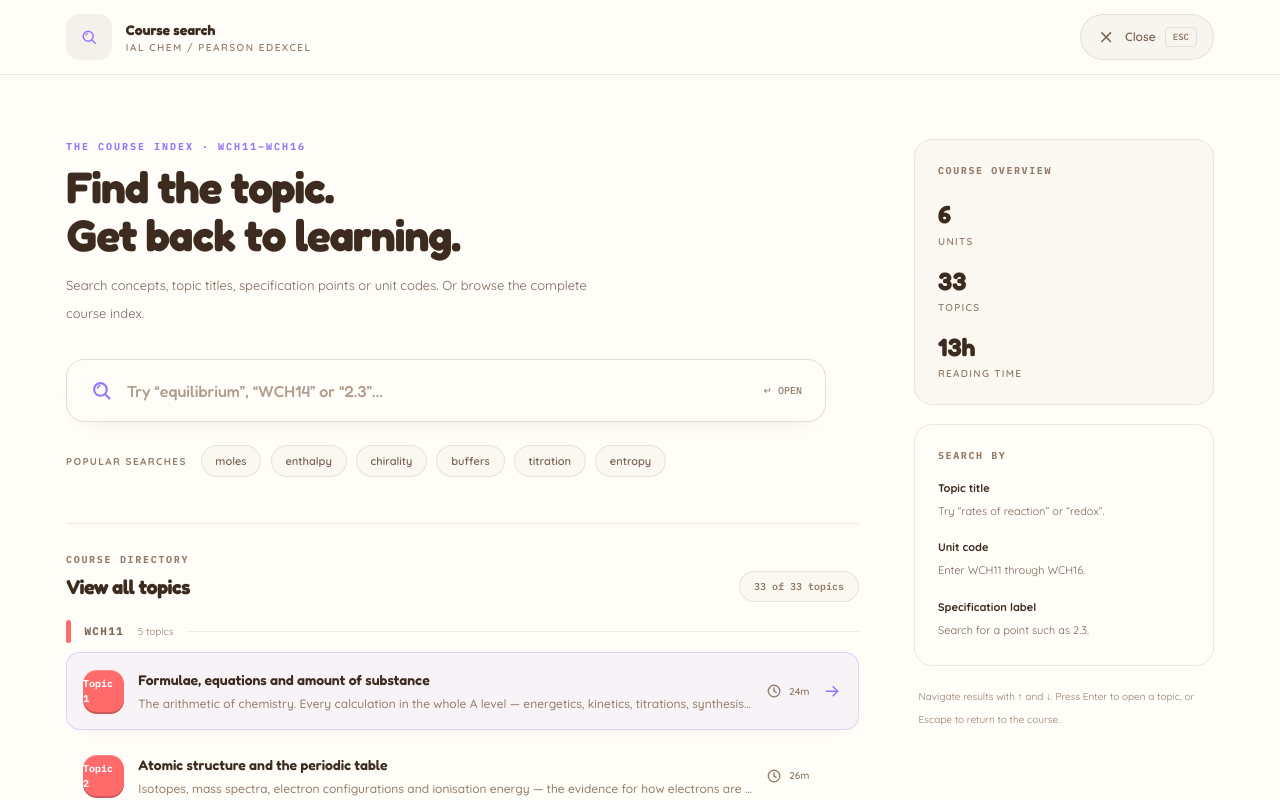
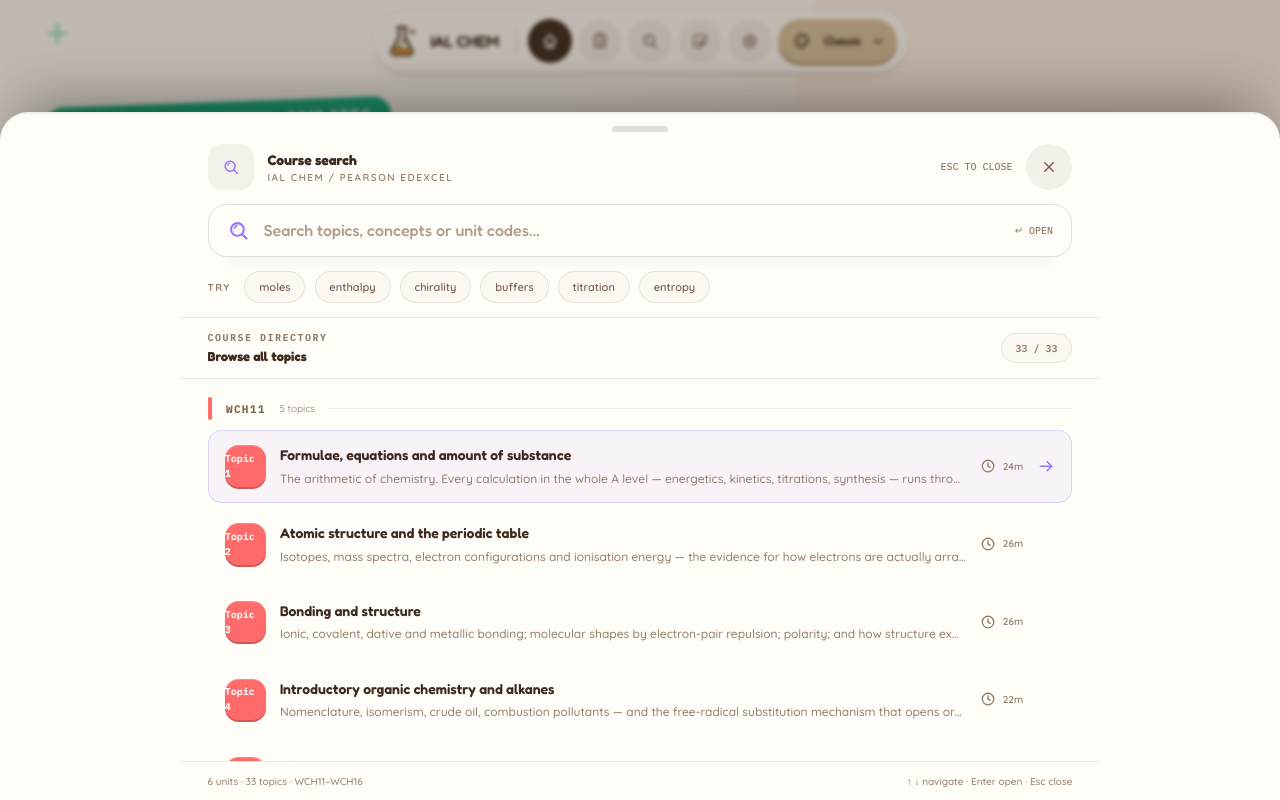
Before and after one commit to Cryptic-Corsair/revision-club, a Next.js app: page / in a window 1280 px wide. Both pictures are taken after a click on the button 649 px from the left and 41 px from the top of the page. Shown: the top 800 px of the page. Built offline with nearby package versions, Linux system fonts and the light colour scheme.

Commit message:
Turn course search into a Spec Map-style drawer

```diff
--- a/src/components/club/search.tsx
+++ b/src/components/club/search.tsx
@@ -1,6 +1,8 @@
 "use client";
 
 import { useEffect, useMemo, useRef, useState, type KeyboardEvent } from "react";
+import { createPortal } from "react-dom";
+import { AnimatePresence, m } from "framer-motion";
 import { ArrowRight, Clock, Search, X } from "./icons";
 import type { UnitCode } from "@/lib/spectra/types";
 import { SEARCH_INDEX, searchTopics, type SearchRow } from "@/lib/spectra/search-index";
@@ -21,14 +23,13 @@ export function SearchPalette({
   const [sel, setSel] = useState(0);
   const inputRef = useRef<HTMLInputElement>(null);
   const listRef = useRef<HTMLDivElement>(null);
+  const panelRef = useRef<HTMLDivElement>(null);
   const results = useMemo(
     () => q.trim() ? searchTopics(q, SEARCH_INDEX.length) : SEARCH_INDEX,
     [q],
   );
 
-  useEffect(() => {
-    setSel(0);
-  }, [q]);
+  useEffect(() => setSel(0), [q]);
 
   useEffect(() => {
     setSel((current) => Math.min(current, Math.max(0, results.length - 1)));
@@ -48,7 +49,9 @@ export function SearchPalette({
     return () => window.removeEventListener("keydown", onEscape);
   }, [open, onClose]);
 
-  if (!open) return null;
+  useEffect(() => {
+    if (open) panelRef.current?.focus({ preventScroll: true });
+  }, [open]);
 
   const pick = (row: SearchRow) => {
     onClose();
@@ -75,72 +78,125 @@ export function SearchPalette({
   }, {});
   let rowIndex = -1;
 
-  return (
-    <main className="fixed inset-0 z-[90] overflow-y-auto bg-paper text-ink" aria-label="IAL CHEM search">
-      <div className="sticky top-0 z-20 border-b border-ink/[0.09] bg-paper/95 backdrop-blur-md">
-        <div className="mx-auto flex max-w-[1240px] items-center justify-between gap-4 px-4 py-3 sm:px-7 lg:px-10">
-          <div className="flex min-w-0 items-center gap-3">
+  return createPortal(
+    <AnimatePresence>
+      {open && (
+        <>
+          <m.button
+            key="search-scrim"
+            type="button"
+            aria-label="Close search"
+            initial={{ opacity: 0 }}
+            animate={{ opacity: 1 }}
+            exit={{ opacity: 0 }}
+            transition={{ duration: 0.18 }}
+            onClick={onClose}
+            className="fixed inset-0 z-[89] cursor-default bg-cocoa/30 backdrop-blur-[2px]"
+          />
+          <m.section
+            key="search-drawer"
+            ref={panelRef}
+            role="dialog"
+            aria-modal="true"
+            aria-label="IAL CHEM course search"
+            tabIndex={-1}
+            initial={{ y: "102%" }}
+            animate={{ y: 0 }}
+            exit={{ y: "102%" }}
+            transition={{ type: "spring", stiffness: 340, damping: 34 }}
+            className="fixed inset-x-0 bottom-0 z-[90] flex h-[min(86dvh,780px)] flex-col overflow-hidden rounded-t-[28px] border-t-2 border-[var(--edge)] bg-paper text-ink shadow-[0_-30px_60px_-24px_rgb(0_0_0/0.4)] outline-none"
+            style={{ paddingBottom: "env(safe-area-inset-bottom, 0px)" }}
+          >
+            <div className="flex shrink-0 justify-center py-2.5" aria-hidden>
+              <span className="h-1.5 w-12 rounded-full bg-ink/15" />
+            </div>
+
+            <div className="mx-auto flex min-h-0 w-full max-w-[920px] flex-1 flex-col">
+              <header className="flex shrink-0 items-center gap-3 px-4 pb-3 sm:px-6">
                 <div className="grid h-10 w-10 shrink-0 place-items-center rounded-xl bg-ink/[0.055] text-grape">
                   <Search className="h-[18px] w-[18px]" />
                 </div>
-            <div className="min-w-0">
+                <div className="min-w-0 flex-1">
                   <p className="truncate font-display text-[14px] font-bold text-ink">Course search</p>
-              <p className="text-[10px] font-semibold uppercase tracking-[0.15em] text-ink-faint">IAL CHEM  /  PEARSON EDEXCEL</p>
+                  <p className="text-[10px] font-semibold uppercase tracking-[0.15em] text-ink-faint">IAL CHEM / PEARSON EDEXCEL</p>
                 </div>
-          </div>
-          <button type="button" onClick={onClose} className="flex h-10 shrink-0 items-center gap-2 rounded-full border border-ink/10 bg-ink/[0.035] px-3.5 text-[12px] font-semibold text-ink-soft transition hover:bg-ink/[0.08] hover:text-ink" aria-label="Close search">
-            <X className="h-4 w-4" />
-            <span className="hidden sm:inline">Close</span>
-            <kbd className="hidden rounded border border-ink/10 px-1.5 py-0.5 font-mono text-[9px] text-ink-faint sm:inline">ESC</kbd>
+                <span className="hidden font-mono text-[10px] text-ink-faint sm:inline">ESC TO CLOSE</span>
+                <button
+                  type="button"
+                  onClick={onClose}
+                  aria-label="Close search"
+                  className="grid h-10 w-10 shrink-0 place-items-center rounded-full bg-ink/[0.06] text-ink-soft transition-colors hover:bg-ink/[0.11] hover:text-ink"
+                >
+                  <X className="h-[18px] w-[18px]" />
                 </button>
-        </div>
-      </div>
+              </header>
 
-      <div className="mx-auto grid max-w-[1240px] gap-8 px-4 pb-16 pt-8 sm:px-7 sm:pt-11 lg:grid-cols-[minmax(0,1fr)_300px] lg:gap-12 lg:px-10 lg:pt-14">
-        <section className="min-w-0">
-          <div className="max-w-[760px]">
-            <p className="font-mono text-[10px] font-bold uppercase tracking-[0.2em] text-grape">THE COURSE INDEX · WCH11–WCH16</p>
-            <h1 className="mt-2 font-display text-[clamp(28px,4vw,44px)] font-bold leading-[1.08] tracking-tight text-ink">Find the topic.<br className="hidden sm:block" /> Get back to learning.</h1>
-            <p className="mt-3 max-w-[560px] text-[13px] leading-6 text-ink-soft">Search concepts, topic titles, specification points or unit codes. Or browse the complete course index.</p>
-
-            <div className="search-input-shell mt-7 flex items-center gap-3 rounded-2xl border border-ink/15 bg-paper px-4 py-4 shadow-[0_8px_28px_-22px_rgb(40_28_18_/_0.32)] transition focus-within:border-grape/50 focus-within:ring-4 focus-within:ring-grape/10 sm:px-5">
+              <div className="shrink-0 px-4 sm:px-6">
+                <div className="search-input-shell flex items-center gap-3 rounded-2xl border border-ink/15 bg-paper px-4 py-3 shadow-[0_8px_28px_-22px_rgb(40_28_18_/_0.32)] transition focus-within:border-grape/50 focus-within:ring-4 focus-within:ring-grape/10">
                   <Search className="h-5 w-5 shrink-0 text-grape" strokeWidth={2.2} />
                   <input
                     ref={inputRef}
                     value={q}
                     onChange={(event) => setQ(event.target.value)}
                     onKeyDown={onKey}
-                placeholder="Try “equilibrium”, “WCH14” or “2.3”…"
+                    placeholder="Search topics, concepts or unit codes…"
                     aria-label="Search topics, concepts or unit codes"
                     aria-controls="search-results"
                     aria-activedescendant={results[sel] ? `search-result-${sel}` : undefined}
                     autoComplete="off"
                     className="search-field min-w-0 flex-1 bg-transparent font-display text-[15px] font-semibold text-ink placeholder:font-medium placeholder:text-ink-faint/75 focus:outline-none sm:text-[16px]"
                   />
-              {q && <button type="button" onClick={() => { setQ(""); inputRef.current?.focus(); }} aria-label="Clear search" className="grid h-8 w-8 shrink-0 place-items-center rounded-full text-ink-faint transition hover:bg-ink/10 hover:text-ink"><X className="h-4 w-4" /></button>}
+                  {q && (
+                    <button
+                      type="button"
+                      onClick={() => { setQ(""); inputRef.current?.focus(); }}
+                      aria-label="Clear search"
+                      className="grid h-8 w-8 shrink-0 place-items-center rounded-full text-ink-faint transition hover:bg-ink/10 hover:text-ink"
+                    >
+                      <X className="h-4 w-4" />
+                    </button>
+                  )}
                   <span className="hidden shrink-0 font-mono text-[10px] text-ink-faint sm:inline">↵ OPEN</span>
                 </div>
 
-            <div className="mt-5 flex flex-wrap items-center gap-2">
-              <span className="mr-1 text-[10px] font-bold uppercase tracking-[0.14em] text-ink-faint">Popular searches</span>
+                <div className="mt-3 flex flex-wrap items-center gap-2 pb-3">
+                  <span className="mr-1 text-[10px] font-bold uppercase tracking-[0.14em] text-ink-faint">Try</span>
                   {SUGGESTIONS.map((term) => (
-                <button key={term} type="button" onClick={() => { setQ(term); inputRef.current?.focus(); }} className="rounded-full border border-ink/10 bg-ink/[0.025] px-3 py-1.5 text-[11px] font-semibold text-ink-soft transition hover:border-grape/30 hover:bg-grape/10 hover:text-grape">{term}</button>
+                    <button
+                      key={term}
+                      type="button"
+                      onClick={() => { setQ(term); inputRef.current?.focus(); }}
+                      className="rounded-full border border-ink/10 bg-ink/[0.025] px-3 py-1.5 text-[11px] font-semibold text-ink-soft transition hover:border-grape/30 hover:bg-grape/10 hover:text-grape"
+                    >
+                      {term}
+                    </button>
                   ))}
                 </div>
               </div>
 
-          <div className="mt-10 border-t border-ink/10 pt-6">
-            <div className="mb-4 flex flex-wrap items-end justify-between gap-3">
-              <div>
-                <p className="font-mono text-[10px] font-bold uppercase tracking-[0.17em] text-ink-faint">{q.trim() ? "Search results" : "Course directory"}</p>
-                <h2 className="mt-1 font-display text-[20px] font-bold tracking-tight text-ink">{q.trim() ? "Matching topics" : "View all topics"}</h2>
+              <div className="flex shrink-0 items-center justify-between gap-3 border-y border-ink/10 px-4 py-2.5 sm:px-6">
+                <div className="min-w-0">
+                  <p className="font-mono text-[10px] font-bold uppercase tracking-[0.15em] text-ink-faint">
+                    {q.trim() ? "SEARCH RESULTS" : "COURSE DIRECTORY"}
+                  </p>
+                  <p className="mt-0.5 truncate font-display text-[13px] font-bold text-ink">
+                    {q.trim() ? "Matching topics" : "Browse all topics"}
+                  </p>
                 </div>
-              <span aria-live="polite" className="rounded-full border border-ink/10 bg-ink/[0.025] px-3 py-1.5 font-mono text-[10px] font-semibold tabular-nums text-ink-faint">{results.length} of {SEARCH_INDEX.length} topics</span>
+                <span aria-live="polite" className="shrink-0 rounded-full border border-ink/10 bg-ink/[0.025] px-3 py-1.5 font-mono text-[10px] font-semibold tabular-nums text-ink-faint">
+                  {results.length} / {SEARCH_INDEX.length}
+                </span>
               </div>
 
-            <div id="search-results" ref={listRef} className="space-y-7" aria-label="Course topics">
+              <div
+                id="search-results"
+                ref={listRef}
+                className="min-h-0 flex-1 space-y-5 overflow-y-auto px-4 py-4 sm:px-6"
+                aria-label="Course topics"
+                style={{ overscrollBehavior: "contain" }}
+              >
                 {results.length === 0 ? (
-                <div className="rounded-2xl border border-dashed border-ink/15 bg-ink/[0.02] px-5 py-12 text-center">
+                  <div className="rounded-2xl border border-dashed border-ink/15 bg-ink/[0.02] px-5 py-10 text-center">
                     <p className="font-display text-[16px] font-semibold text-ink">No matching topics</p>
                     <p className="mt-2 text-[12px] text-ink-faint">Try a different keyword, a shorter phrase or a unit code.</p>
                     <button type="button" onClick={() => setQ("")} className="mt-4 rounded-full bg-ink px-4 py-2 text-[11px] font-semibold text-paper transition hover:opacity-85">Browse all topics</button>
@@ -153,7 +209,7 @@ export function SearchPalette({
                       <span className="text-[10px] text-ink-faint">{rows.length} {rows.length === 1 ? "topic" : "topics"}</span>
                       <span className="h-px flex-1 bg-ink/[0.08]" />
                     </div>
-                  <div className="space-y-1.5">
+                    <div className="space-y-1">
                       {rows.map((row) => {
                         const index = ++rowIndex;
                         const active = index === sel;
@@ -166,15 +222,22 @@ export function SearchPalette({
                             aria-current={active ? "true" : undefined}
                             onMouseEnter={() => setSel(index)}
                             onClick={() => pick(row)}
-                          className={`group flex w-full items-center gap-3 rounded-xl border px-3 py-3.5 text-left transition-colors sm:px-3.5 ${active ? "border-grape/25 bg-grape/[0.07] shadow-[0_5px_18px_-15px_rgb(40_28_18_/_0.28)]" : "border-transparent hover:border-ink/[0.09] hover:bg-ink/[0.025]"}`}
+                            className={`group flex w-full items-center gap-3 rounded-xl border px-3 py-3 text-left transition-colors sm:px-3.5 ${active ? "border-grape/25 bg-grape/[0.07]" : "border-transparent hover:border-ink/[0.09] hover:bg-ink/[0.025]"}`}
                           >
-                          <span className="grid h-9 w-9 shrink-0 place-items-center rounded-xl font-mono text-[10px] font-bold text-white" style={{ background: row.unitMain, boxShadow: `inset 0 1px 0 rgb(255 255 255 / .2), 0 2px 0 ${shade(row.unitMain)}` }}>{row.label}</span>
+                            <span
+                              className="grid h-9 w-9 shrink-0 place-items-center rounded-xl font-mono text-[10px] font-bold text-white"
+                              style={{ background: row.unitMain, boxShadow: `inset 0 1px 0 rgb(255 255 255 / .2), 0 2px 0 ${shade(row.unitMain)}` }}
+                            >
+                              {row.label}
+                            </span>
                             <span className="min-w-0 flex-1">
                               <span className="block truncate font-display text-[13px] font-semibold text-ink sm:text-[14px]">{row.title}</span>
                               <span className="mt-1 block truncate text-[11px] font-medium text-ink-faint sm:text-[12px]">{row.summary}</span>
                             </span>
-                          <span className="flex shrink-0 items-center gap-1.5 text-[10px] font-semibold tabular-nums text-ink-faint"><Clock className="h-3.5 w-3.5" />{row.minutes}m</span>
-                          <ArrowRight className={`h-4 w-4 shrink-0 transition-transform ${active ? "translate-x-0 text-grape" : "-translate-x-1 text-ink-faint opacity-0 group-hover:translate-x-0 group-hover:opacity-70"}`} />
+                            <span className="flex shrink-0 items-center gap-1.5 text-[10px] font-semibold tabular-nums text-ink-faint">
+                              <Clock className="h-3.5 w-3.5" />{row.minutes}m
+                            </span>
+                            <ArrowRight className={`h-4 w-4 shrink-0 transition-transform ${active ? "text-grape" : "text-ink-faint opacity-0 group-hover:translate-x-0.5 group-hover:opacity-70"}`} />
                           </button>
                         );
                       })}
@@ -182,31 +245,16 @@ export function SearchPalette({
                   </section>
                 ))}
               </div>
+
+              <footer className="flex shrink-0 items-center justify-between gap-3 border-t border-ink/10 px-4 py-2.5 text-[10px] font-medium text-ink-faint sm:px-6">
+                <span>6 units · 33 topics · WCH11–WCH16</span>
+                <span className="hidden sm:inline">↑ ↓ navigate · Enter open · Esc close</span>
+              </footer>
             </div>
-        </section>
-
-        <aside className="order-last lg:order-none">
-          <div className="lg:sticky lg:top-[88px]">
-            <div className="rounded-2xl border border-ink/10 bg-ink/[0.025] p-4 sm:p-5">
-              <p className="font-mono text-[10px] font-bold uppercase tracking-[0.16em] text-ink-faint">COURSE OVERVIEW</p>
-              <div className="mt-4 grid grid-cols-3 gap-3 lg:grid-cols-1">
-                <div><p className="font-display text-[25px] font-bold tabular-nums text-ink">6</p><p className="text-[10px] font-semibold uppercase tracking-[0.13em] text-ink-faint">Units</p></div>
-                <div><p className="font-display text-[25px] font-bold tabular-nums text-ink">33</p><p className="text-[10px] font-semibold uppercase tracking-[0.13em] text-ink-faint">Topics</p></div>
-                <div><p className="font-display text-[25px] font-bold tabular-nums text-ink">13h</p><p className="text-[10px] font-semibold uppercase tracking-[0.13em] text-ink-faint">Reading time</p></div>
-              </div>
-            </div>
-            <div className="mt-4 rounded-2xl border border-ink/10 p-4 sm:p-5">
-              <p className="font-mono text-[10px] font-bold uppercase tracking-[0.16em] text-ink-faint">SEARCH BY</p>
-              <ul className="mt-3 space-y-3 text-[11px] leading-5 text-ink-soft">
-                <li><strong className="text-ink">Topic title</strong><br />Try “rates of reaction” or “redox”.</li>
-                <li><strong className="text-ink">Unit code</strong><br />Enter WCH11 through WCH16.</li>
-                <li><strong className="text-ink">Specification label</strong><br />Search for a point such as 2.3.</li>
-              </ul>
-            </div>
-            <p className="mt-4 px-1 text-[10px] leading-5 text-ink-faint">Navigate results with ↑ and ↓. Press Enter to open a topic, or Escape to return to the course.</p>
-          </div>
-        </aside>
-      </div>
-    </main>
+          </m.section>
+        </>
+      )}
+    </AnimatePresence>,
+    document.body,
   );
 }
```
Lines whose indentation alone changed are shown as unchanged.
